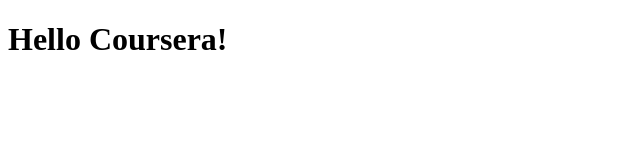
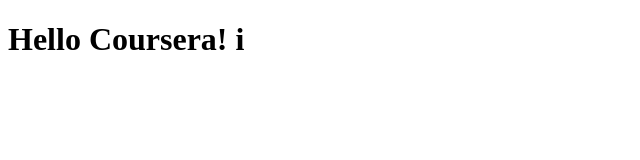
Before and after one commit to Khushi1117/coursera-test, a plain HTML site: page index.html in a window 1280 px wide. Shown: the full height of the page, 0-640 px from the left. Drawn offline with Linux system fonts and the light colour scheme.

Commit message:
index.html

```diff
--- a/index.html
+++ b/index.html
@@ -6,6 +6,6 @@
 	<title>Hello Coursera!</title>
 </head>
 <body>
-<h1>Hello Coursera!</h1>
+<h1>Hello Coursera! i</h1>
 </body>
 </html>
```
